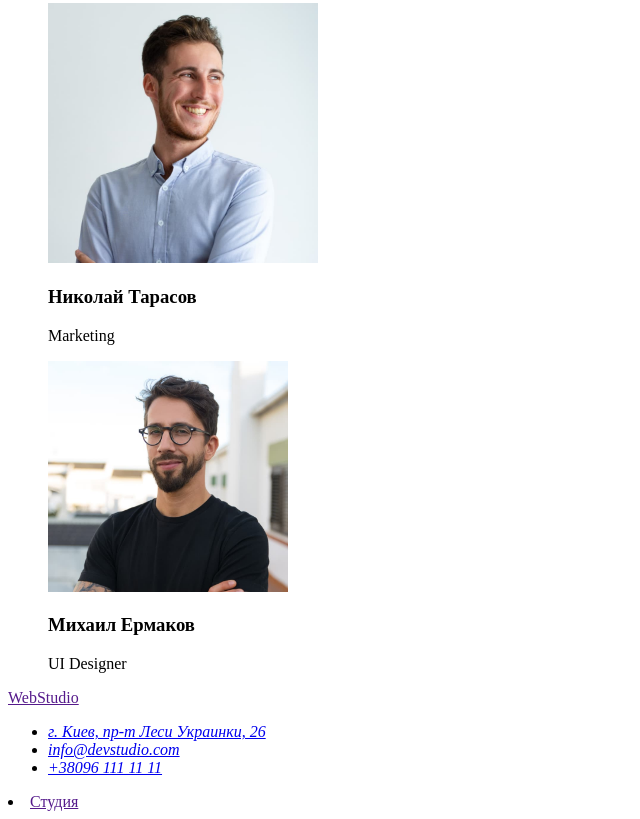
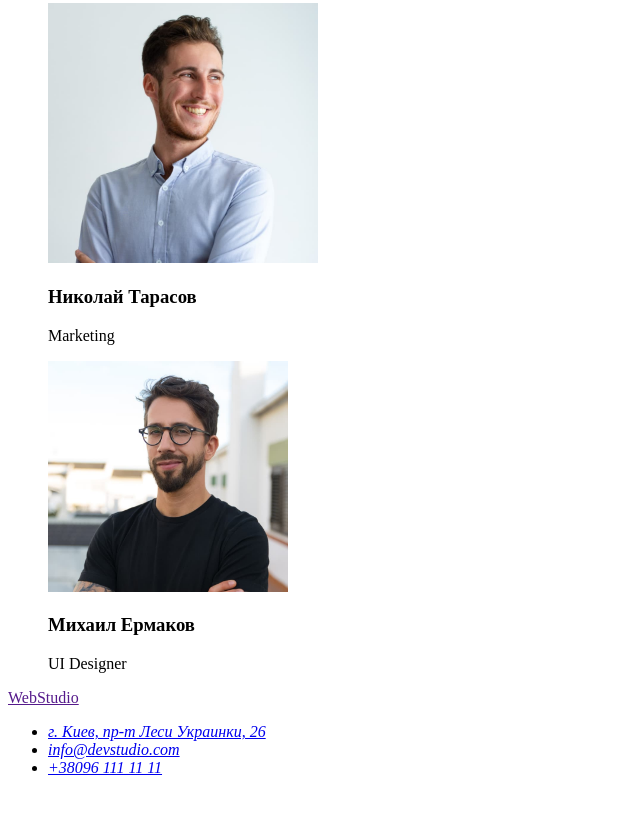
Before and after one commit to 3Olga3/goit-markup-hw-01, a plain HTML site: page index.html in a window 1280 px wide. Shown: the part 2360-3179 px from the top of the page, without its empty margins (0-640 px from the left). After the commit the page ends 3153 px from the top, so only its background shows below. Drawn offline with Linux system fonts and the light colour scheme.

Commit message:
Удаляет лишние ссылки

```diff
--- a/index.html
+++ b/index.html
@@ -132,4 +132,3 @@
     </div>
 </footer>
 </html>
-<li><a href="">Студия</a></li>
```
